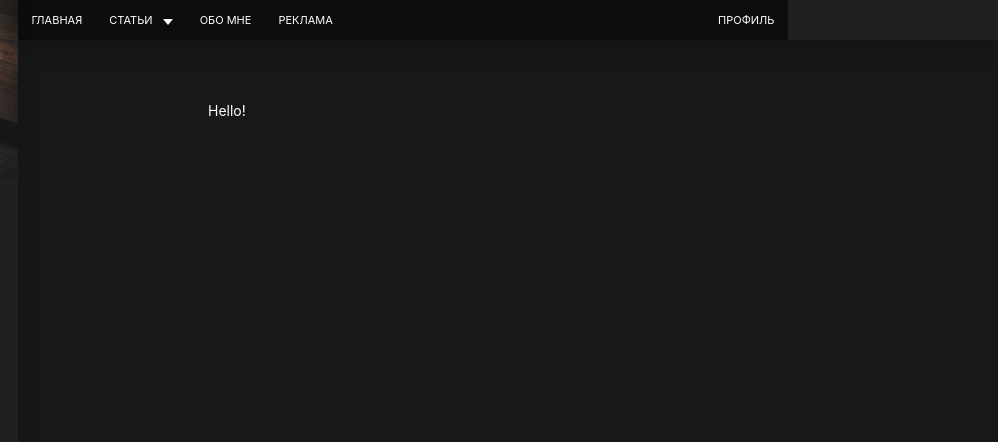
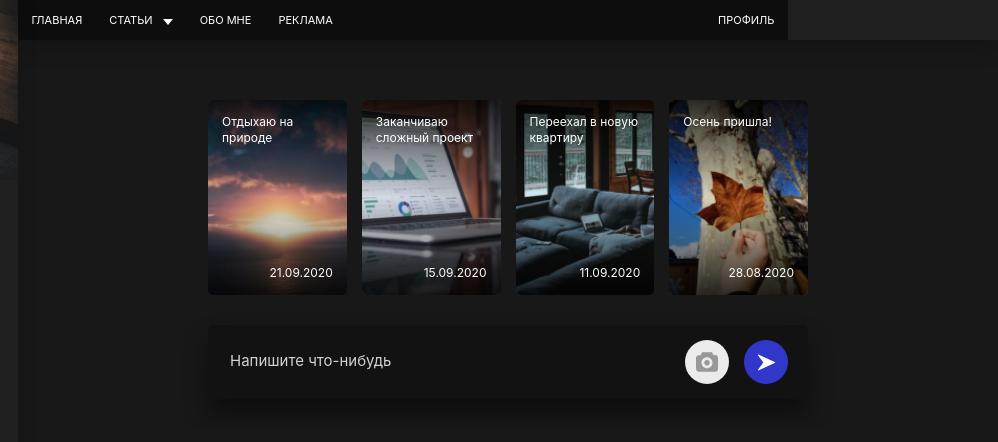
Before and after one commit to felixboy85/blog, a website: page src/index.html in a window 1280 px wide. Shown: the top 442 px of the page, 282-1280 px from the left. Drawn offline with nearby package versions, Linux system fonts and the light colour scheme; files that its build step writes are made by us from their sources.

Commit message:
Stories and Add post

```diff
--- /dev/null
+++ b/src/assets/scss/blocks/_add-post.scss
@@ -0,0 +1,70 @@
+.add-post {
+    padding: 1.5rem 2rem;
+    margin-bottom: 3rem;
+
+    background-color: $secondary;
+    box-shadow: 0 15px 25px rgba($black, .45);
+    border-radius: 5px;
+}
+
+.add-post__form {
+    display: flex;
+    align-items: center;
+}
+
+.add-post__textarea {
+    display: block;
+    width: 80%;
+    height: 26px;
+
+    border: none;
+    background: transparent;
+    resize: none;
+
+    font-family: inherit;
+    font-size: 1.5rem;
+    color: $white;
+
+    &::placeholder {
+        color: #d2d2d2;
+    }
+}
+
+.add-post__form-actions {
+    width: 20%;
+    display: flex;
+    justify-content: flex-end;
+}
+
+.add-post__file,
+.add-post__send {
+    display: block;
+    width: 4.4rem;
+    height: 4.4rem;
+
+    border: none;
+    border-radius: 50%;
+    cursor: pointer;
+
+    transition: background-color .2s linear;
+}
+
+.add-post__file {
+    background: #ebebeb url('../images/add-photo.svg') center no-repeat;
+    input {
+        display: none;
+    }
+
+    &:hover {
+        background-color: darken(#ebebeb, 5%);
+    }
+}
+
+.add-post__send {
+    margin-left: 1.5rem;
+    background-color: $blue;
+
+    &:hover {
+        background-color: darken($blue, 5%);
+    }
+}
--- /dev/null
+++ b/src/assets/scss/blocks/_stories.scss
@@ -0,0 +1,72 @@
+.stories {
+    display: grid;
+    grid-template-columns: 1fr 1fr 1fr 1fr;
+    grid-column-gap: 15px;
+    grid-template-rows: 195px;
+    margin-bottom: 3rem;
+}
+
+.stories__item {
+    overflow: hidden;
+    position: relative;
+
+    border-radius: 5px;
+    box-shadow: rgba($black, .2);
+    cursor: pointer;
+
+    &:after {
+        content: "";
+        display: block;
+        width: 100%;
+        height: 100%;
+
+        background-image: linear-gradient(to bottom, rgba($black, .8), rgba($black, 0) 50%, rgba($black, .8));
+
+        position: absolute;
+        top: 0;
+        left: 0;
+        z-index: 2;
+    }
+
+    &:hover {
+        .stories__preview {
+            transform: scale(1.3);
+            transition-duration: 5s;
+        }
+    }
+}
+
+.stories__preview {
+    display: block;
+    width: 100%;
+    height: 100%;object-fit: cover;
+    position: absolute;
+    top: 0;
+    left: 0;
+    z-index: 1;
+
+    transform: scale(1.05);
+    transition: transform 1s ease-in-out;
+}
+
+.stories__title,
+.stories__date {
+    width: 100%;
+    padding: 1.4rem;
+    font-size: 1.2rem;
+    line-height: 1.3;
+    color: $white;
+
+    position: absolute;
+    left: 0;
+    z-index: 3;
+}
+
+.stories__title {
+    top: 0;
+}
+
+.stories__date {
+    bottom: 0;
+    text-align: right;
+}
--- a/src/assets/scss/style.scss
+++ b/src/assets/scss/style.scss
@@ -35,3 +35,5 @@ body {
 @import 'blocks/profile';
 @import 'blocks/social';
 @import 'blocks/btn';
+@import 'blocks/stories';
+@import 'blocks/add-post';
--- a/src/index.html
+++ b/src/index.html
@@ -2,5 +2,43 @@
 layout: default
 title: BrainsCloud | Home
 ---
+<!-- Stories -->
+<div class="stories">
+    <div class="stories__item">
+        <img class="stories__preview" src="assets/images/stories/stories1.jpg" alt="">
+        <div class="stories__title">Отдыхаю на природе</div>
+        <time class="stories__date" datetime="2020-09-21 19:33">21.09.2020</time>
+    </div>
+    <div class="stories__item">
+        <img class="stories__preview" src="assets/images/stories/stories2.jpg" alt="">
+        <div class="stories__title">Заканчиваю
+            сложный проект</div>
+        <time class="stories__date" datetime="2020-09-21 19:33">15.09.2020</time>
+    </div>
+    <div class="stories__item">
+        <img class="stories__preview" src="assets/images/stories/stories3.jpg" alt="">
+        <div class="stories__title">Переехал в новую
+            квартиру</div>
+        <time class="stories__date" datetime="2020-09-21 19:33">11.09.2020</time>
+    </div>
+    <div  class="stories__item">
+        <img class="stories__preview" src="assets/images/stories/stories4.jpg" alt="">
+        <div class="stories__title">Осень пришла!</div>
+        <time class="stories__date" datetime="2020-09-21 19:33">28.08.2020</time>
+    </div>
+</div><!-- /.stories -->
 
-Hello!
+<!-- Add post -->
+<div class="add-post">
+    <form class="add-post__form" action="/" method="POST">
+        <textarea class="add-post__textarea" name="post-text" placeholder="Напишите что-нибудь"></textarea>
+        <div class="add-post__form-actions">
+            <label class="add-post__file" for="add-post-file">
+                <input type="file" id="add-post-file">
+            </label>
+            <button class="add-post__send" type="submit">
+                <img src="assets/images/send.svg" alt="Отправить">
+            </button>
+        </div>
+    </form>
+</div>
```
Also changed, not shown: dist/assets/css/style.css, dist/assets/css/style.min.css, dist/assets/images/add-photo.svg (added), dist/assets/images/send.svg (added), dist/assets/images/stories/stories1.jpg (added), dist/assets/images/stories/stories2.jpg (added), dist/assets/images/stories/stories3.jpg (added), dist/assets/images/stories/stories4.jpg (added), dist/assets/images/stories/strories2.jpg (added), dist/assets/images/stories/strories3.jpg (added), dist/assets/images/stories/strories4.jpg (added), dist/index.html, src/assets/images/add-photo.svg (added), src/assets/images/send.svg (added), 4 more files.
